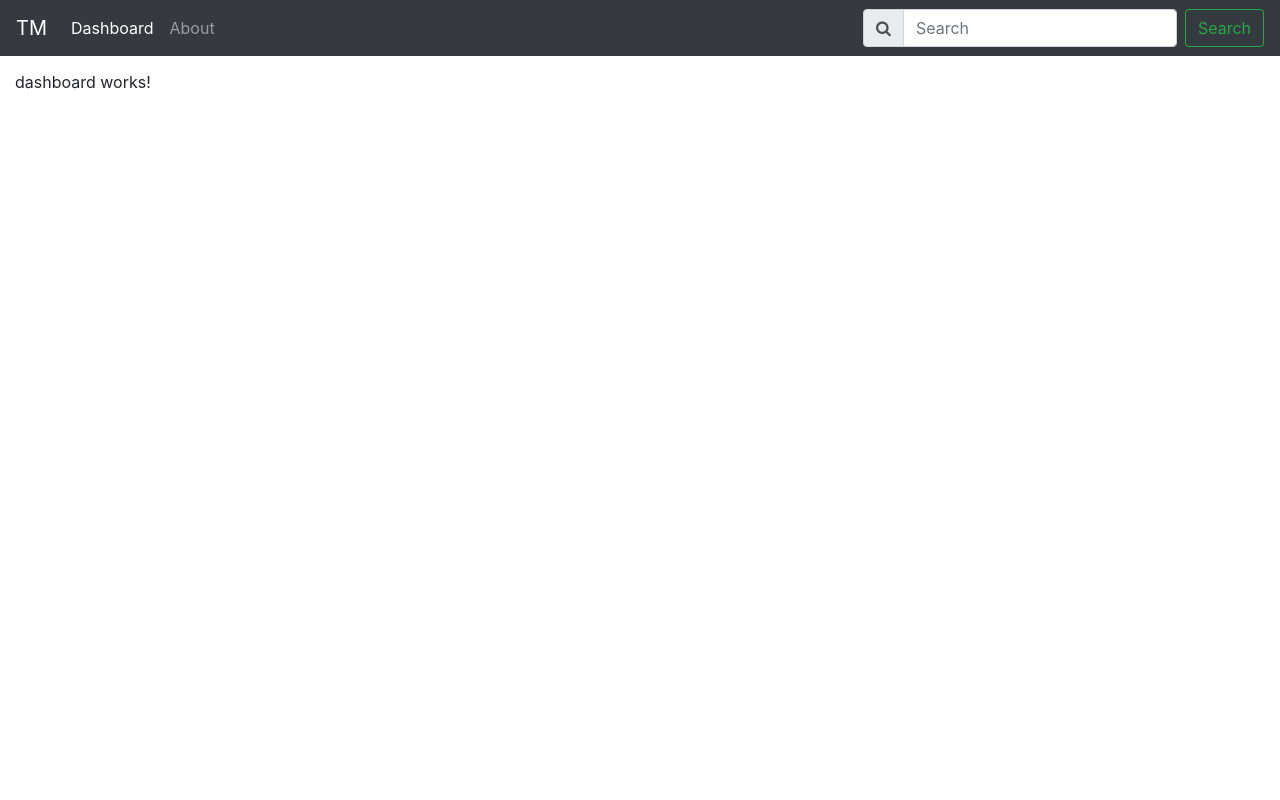
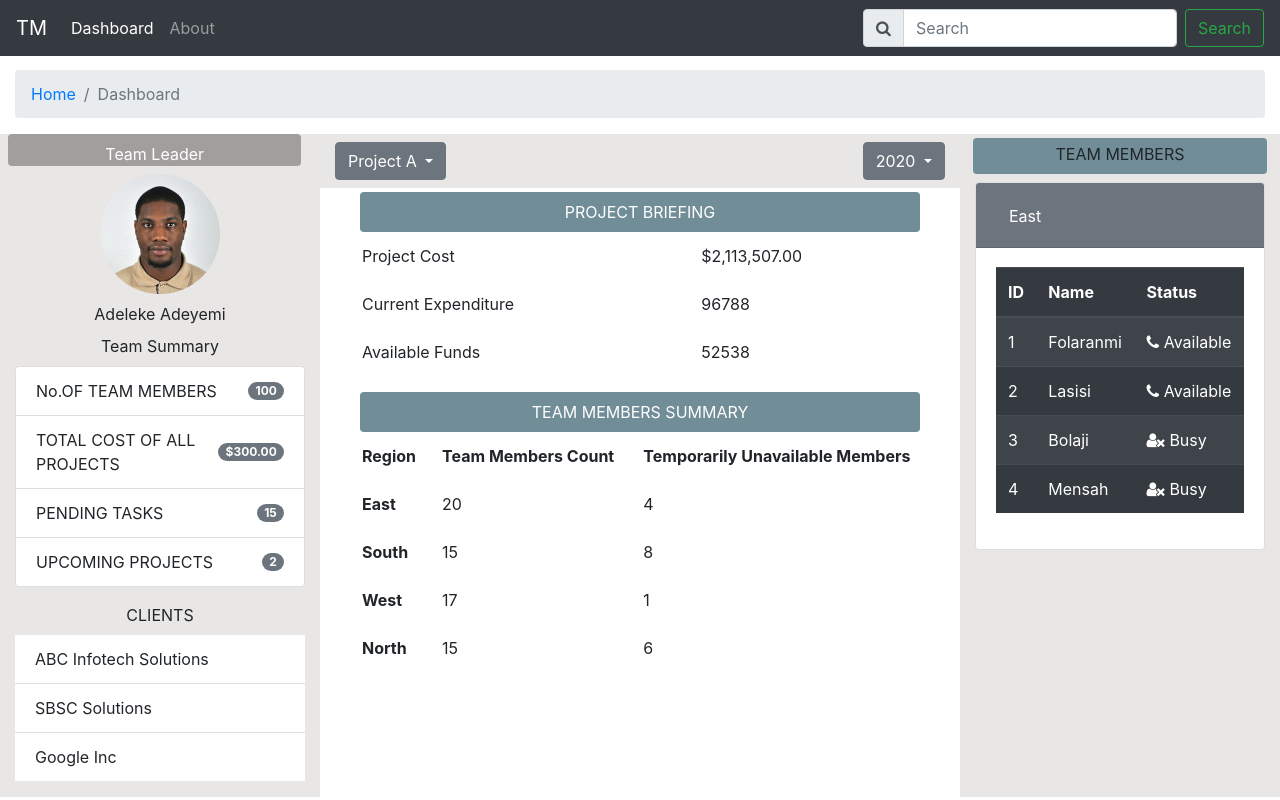
Before and after one commit to bbmattieu9/taskmanager, an Angular app: page /dashboard in a window 1280 px wide. Built offline with nearby package versions, Linux system fonts and the light colour scheme.

Commit message:
[Dashboard] Add data to dashboard
Problem
 * Dashboard component does not have data

Solution
 * Created class fields to hold data for the dashboard UI

[Finishes]

```diff
--- a/src/app/dashboard/dashboard.component.html
+++ b/src/app/dashboard/dashboard.component.html
@@ -1 +1,241 @@
-<p>dashboard works!</p>
+  <nav >
+    <ul class="breadcrumb">
+      <li class="breadcrumb-item"><a routerLink="/">Home</a></li>
+      <li class="breadcrumb-item active" aria-current="page">Dashboard</li>
+    </ul>
+  </nav>
+
+
+<!-- <h5>Dashboard</h5> -->
+
+<div class="row">
+
+  <!-- Left Column -->
+  <div class="col-lg-3 pb-3" style="background-color: #e9e6e6;">
+    <div class="row">
+      <div class="col-11 text-white text-center mx-2 rounded pt-2"
+           style="background-color: #a39e9e;">
+            {{ Designation }}
+          </div>
+
+          <div class="col-12 text-center mt-2">
+            <img src="assets/img/James.jpg" alt="team leader img" width="120px" style="border-radius: 50%;">
+          </div>
+
+          <div class="col-12 text-center pt-2">
+            {{ Username }}
+          </div>
+
+          <div class="col-12 text-center pt-2 pb-2">
+            Team Summary
+          </div>
+          <div class="col-12 mb-3">
+            <ul class="list-group">
+
+                <li class="list-group-item d-flex justify-content-between align-items-center">
+                  No.OF TEAM MEMBERS
+                  <span class="badge badge-secondary badge-pill">{{ noOfTeamMemners }}</span>
+                </li>
+
+                <li class="list-group-item d-flex justify-content-between align-items-center">
+                  TOTAL COST OF ALL PROJECTS
+                  <span class="badge badge-secondary badge-pill">{{ totalCostOfAllProjects | currency }}</span>
+                </li>
+
+                <li class="list-group-item d-flex justify-content-between align-items-center">
+                  PENDING TASKS
+                  <span class="badge badge-secondary badge-pill">{{ pendingTasks }}</span>
+                </li>
+
+                <li class="list-group-item d-flex justify-content-between align-items-center">
+                  UPCOMING PROJECTS
+                  <span class="badge badge-secondary badge-pill">{{ upComingProjects }}</span>
+                </li>
+            </ul>
+          </div>
+
+          <div class="col-12 text-center pb-2">CLIENTS</div>
+          <div class="col-12">
+            <ul class="list-group list-group-flush">
+              <li class="list-group-item">ABC Infotech Solutions</li>
+              <li class="list-group-item">SBSC Solutions</li>
+              <li class="list-group-item">Google Inc</li>
+            </ul>
+          </div>
+
+
+    </div>
+  </div>
+
+  <!-- Middle Column -->
+  <div class="col-lg-6">
+    <div class="row">
+      <div class="col-12 pt-0 pb-2" style="background-color: #e9e6e6;">
+        <div class="row mt-2">
+          <div class="col-6 text-left">
+              <div class="dropdown">
+                <button class="btn btn-secondary dropdown-toggle" type="button" id="dropdownMenuButton" data-toggle='dropdown'>
+                  Project A
+                </button>
+                <div class="dropdown-menu">
+                  <a href="#" class="dropdown-item">Project A</a>
+                  <a href="#" class="dropdown-item">Project B</a>
+                  <a href="#" class="dropdown-item">Project C</a>
+                  <a href="#" class="dropdown-item">Project D</a>
+                </div>
+              </div>
+          </div>
+          <div class="col-6 text-right">
+            <div class="dropdown">
+              <button class="btn btn-secondary dropdown-toggle" type="button" id="dropdownMenuButton" data-toggle='dropdown'>
+                2020
+              </button>
+              <div class="dropdown-menu">
+                <a href="#" class="dropdown-item">2020</a>
+                <a href="#" class="dropdown-item">2019</a>
+                <a href="#" class="dropdown-item">2018</a>
+                <a href="#" class="dropdown-item">2017</a>
+              </div>
+            </div>
+          </div>
+        </div>
+      </div>
+    </div>
+
+    <div class="col-11 mx-auto mt-1 text-white text-center pt-2 pb-2 rounded" style="background-color: #718d97;">
+      PROJECT BRIEFING
+    </div>
+    <div class="col-12">
+      <table class="table table-borderless">
+        <tr>
+          <td>Project Cost</td>
+          <td>{{ projectCost | currency }}</td>
+        </tr>
+
+        <tr>
+          <td>Current Expenditure</td>
+          <td>{{ currentExpenditure}}</td>
+        </tr>
+
+        <tr>
+          <td>Available Funds</td>
+          <td>{{ availableFunds }}</td>
+        </tr>
+      </table>
+    </div>
+
+    <div class="col-11 mx-auto mt-1 text-white text-center pt-2 pb-2 rounded" style="background-color: #718d97;">
+      TEAM MEMBERS SUMMARY
+    </div>
+
+    <div class="col-12">
+      <table class="table table-borderless">
+        <tr>
+          <th>Region</th>
+          <th>Team Members Count</th>
+          <th>Temporarily Unavailable Members</th>
+        </tr>
+
+        <tr>
+          <td>
+            <b>East</b>
+          </td>
+          <td>20</td>
+          <td>4</td>
+        </tr>
+
+        <tr>
+          <td>
+            <b>South</b>
+          </td>
+          <td>15</td>
+          <td>8</td>
+        </tr>
+
+        <tr>
+          <td>
+            <b>West</b>
+          </td>
+          <td>17</td>
+          <td>1</td>
+        </tr>
+
+        <tr>
+          <td>
+            <b>North</b>
+          </td>
+          <td>15</td>
+          <td>6</td>
+        </tr>
+
+      </table>
+    </div>
+  </div>
+
+  <!-- Right Column -->
+  <div class="col-lg-3" style="background-color: #e9e6e6;">
+    <div class="row">
+
+      <div class="col-11 mx-auto mt-1 text-center pt-1 pb-2 rounded" style="background-color: #718d97;">
+        TEAM MEMBERS
+      </div>
+
+      <div class="col-lg-12 pt-2">
+        <div class="accordion" id="accordionExample">
+          <div class="card">
+            <div class="card-header bg-secondary" id="card1">
+                <h2 class="mb-0">
+                  <button class="btn btn-link text-white" data-target="#cardbody1" data-toggle='collapse' type="button">
+                      East
+                  </button>
+                </h2>
+            </div>
+
+            <div class="collapse show" data-parent='#accordion1' id="cadbody1">
+                <div class="card-body">
+                  <table class="table table-striped table-dark">
+                    <thead>
+                      <tr>
+                        <th>ID</th>
+                        <th>Name</th>
+                        <th>Status</th>
+                      </tr>
+                    </thead>
+                    <tbody>
+                      <tr>
+                        <td>1</td>
+                        <td>Folaranmi</td>
+                        <td><i class="fa fa-phone"></i> Available</td>
+                      </tr>
+
+                      <tr>
+                        <td>2</td>
+                        <td>Lasisi</td>
+                        <td><i class="fa fa-phone"></i> Available</td>
+                      </tr>
+
+                      <tr>
+                        <td>3</td>
+                        <td>Bolaji</td>
+                        <td><i class="fa fa-user-times"></i> Busy</td>
+                      </tr>
+
+                      <tr>
+                        <td>4</td>
+                        <td>Mensah</td>
+                        <td><i class="fa fa-user-times"></i> Busy</td>
+                      </tr>
+                    </tbody>
+                  </table>
+                </div>
+            </div>
+          </div>
+        </div>
+      </div>
+
+
+    </div>
+  </div>
+
+
+</div>
--- a/src/app/dashboard/dashboard.component.ts
+++ b/src/app/dashboard/dashboard.component.ts
@@ -7,9 +7,29 @@ import { Component, OnInit } from '@angular/core';
 })
 export class DashboardComponent implements OnInit {
 
+  Designation: string;
+  Username: string;
+  noOfTeamMemners: number;
+  totalCostOfAllProjects: number;
+  pendingTasks: number;
+  upComingProjects: number;
+  projectCost: number;
+
+  currentExpenditure: number;
+  availableFunds: number;
+
   constructor() { }
 
   ngOnInit(): void {
+    this.Designation = 'Team Leader';
+    this.Username = 'Adeleke Adeyemi';
+    this.noOfTeamMemners = 100;
+    this.totalCostOfAllProjects = 300;
+    this.pendingTasks = 15;
+    this.upComingProjects = 2;
+    this.projectCost = 2113507;
+    this.currentExpenditure = 96788;
+    this.availableFunds = 52538;
   }
 
 }
```
Also changed, not shown: src/assets/img/James.jpg (added).
